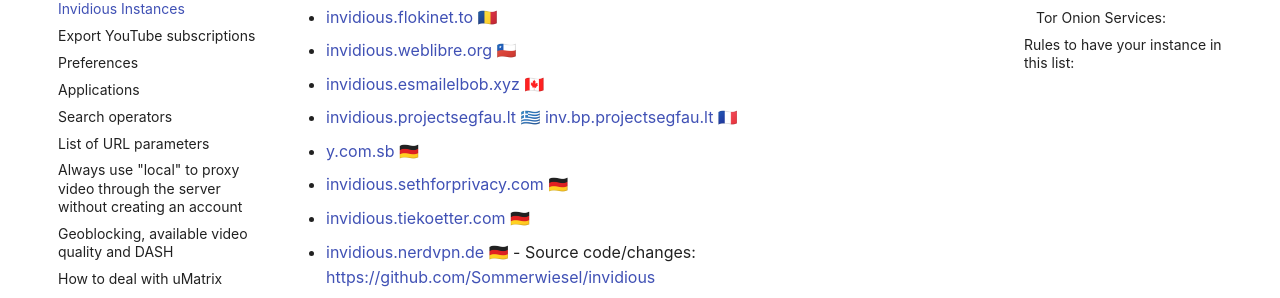
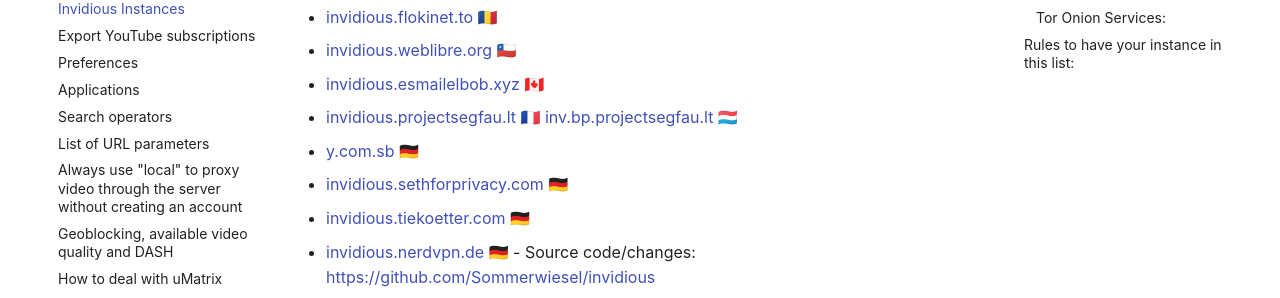
Before and after one commit to iv-org/documentation, an MkDocs documentation site: the page built from docs/instances.md, in a window 1280 px wide and 900 px high, scrolled down 650 px. Shown: the part 153-451 px from the top of the window. Built offline with MkDocs 1.6.1 and Material for MkDocs 9.7.7, drawn with Linux system fonts in a browser that asks for light colours; comment, search, counter and statistics services are not loaded.

```diff
--- a/docs/instances.md
+++ b/docs/instances.md
@@ -32,7 +32,7 @@
 
 * [invidious.esmailelbob.xyz](https://invidious.esmailelbob.xyz) 🇨🇦
 
-* [invidious.projectsegfau.lt](https://invidious.projectsegfau.lt) 🇬🇷 [inv.bp.projectsegfau.lt](https://inv.bp.projectsegfau.lt) 🇫🇷
+* [invidious.projectsegfau.lt](https://invidious.projectsegfau.lt) 🇫🇷 [inv.bp.projectsegfau.lt](https://inv.bp.projectsegfau.lt) 🇱🇺
 
 * [y.com.sb](https://y.com.sb) 🇩🇪
 
```
